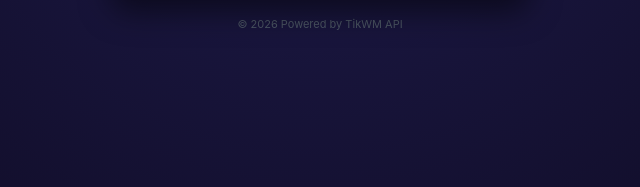
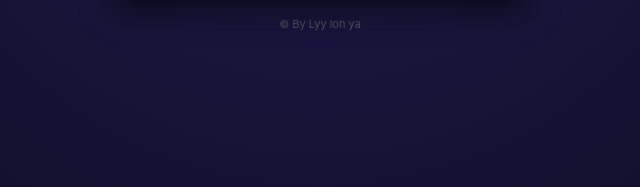
Before and after one commit to fadafadqfffrfff-maker/Downloadvideotiktok, a plain HTML site: page index.html in a window 1280 px wide. Shown: the part 251-438 px from the top of the page, 320-960 px from the left. Drawn offline with Linux system fonts and the light colour scheme.

Commit message:
Add files via upload

```diff
--- a/index.html
+++ b/index.html
@@ -308,7 +308,7 @@
         </div>
     </div>
 
-    <p class="footer">&copy; 2026 Powered by TikWM API</p>
+    <p class="footer">&copy; By Lyy loh ya</p>
 
     <!-- Logika JavaScript -->
     <script>
```
